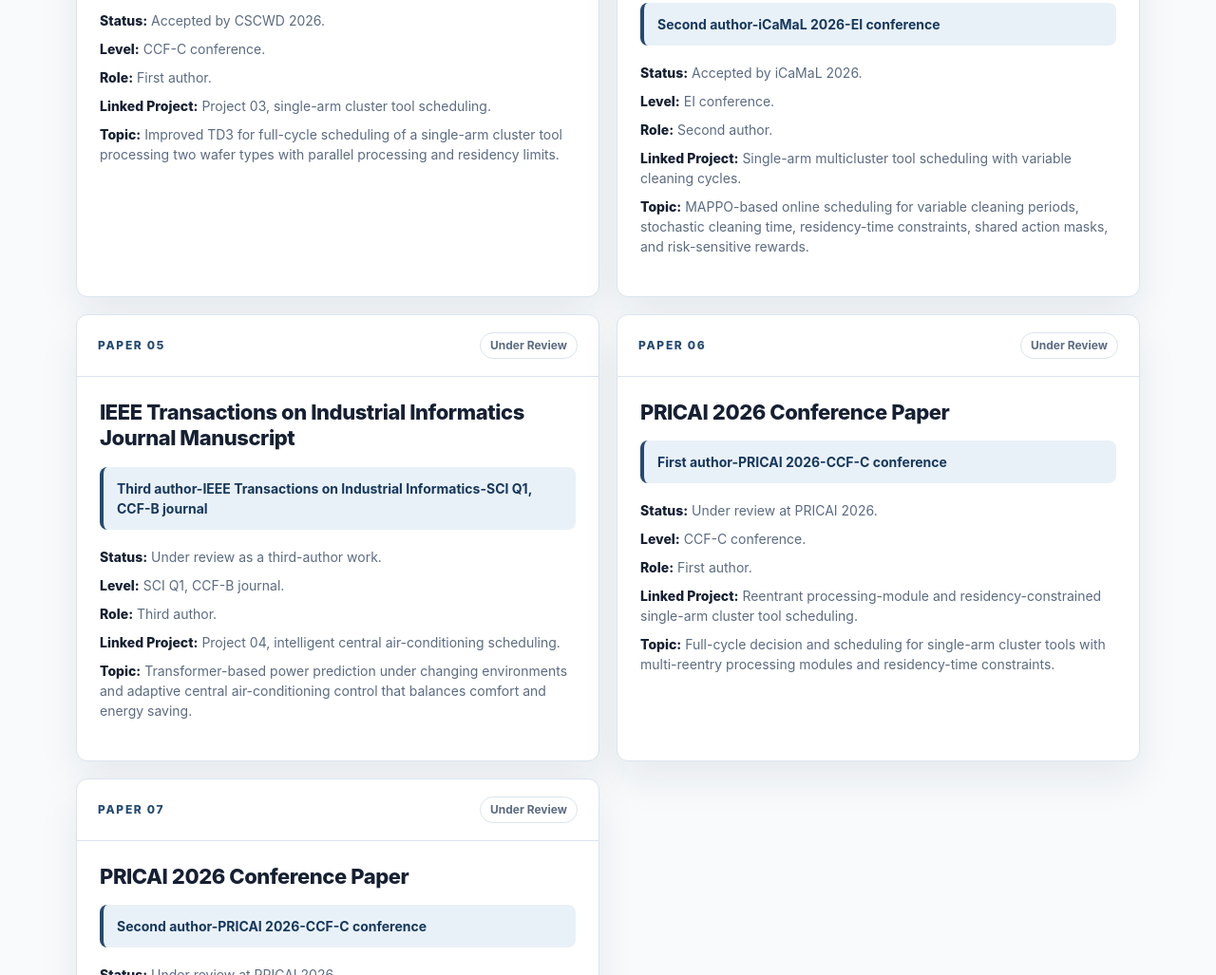
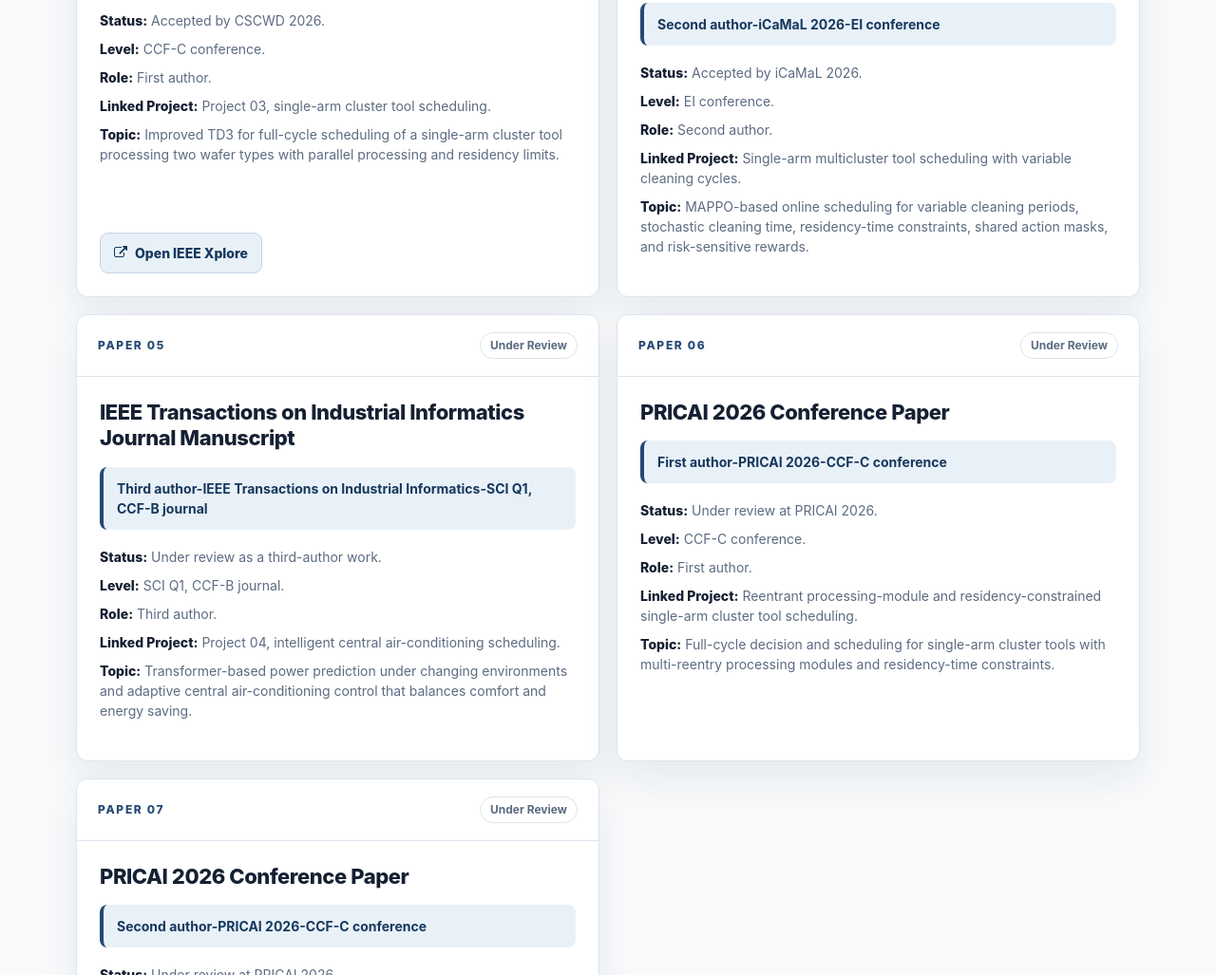
Before and after one commit to ChenglangRong/ChengLangRong.github.io, a plain HTML site: page publications.html in a window 1280 px wide. Shown: the part 1114-2141 px from the top of the page at 95% size. Drawn offline with nearby package versions, Linux system fonts and the light colour scheme.

Commit message:
Add IEEE Xplore link for CSCWD paper

```diff
--- a/publications.html
+++ b/publications.html
@@ -102,6 +102,9 @@
               <p><span>Linked Project:</span> Project 03, single-arm cluster tool scheduling.</p>
               <p><span>Topic:</span> Improved TD3 for full-cycle scheduling of a single-arm cluster tool processing two wafer types with parallel processing and residency limits.</p>
             </div>
+            <div class="card-actions">
+              <a class="button subtle" href="https://ieeexplore.ieee.org/document/11582531" target="_blank" rel="noreferrer"><i class="fa fa-external-link"></i>Open IEEE Xplore</a>
+            </div>
           </div>
         </article>
 
```
